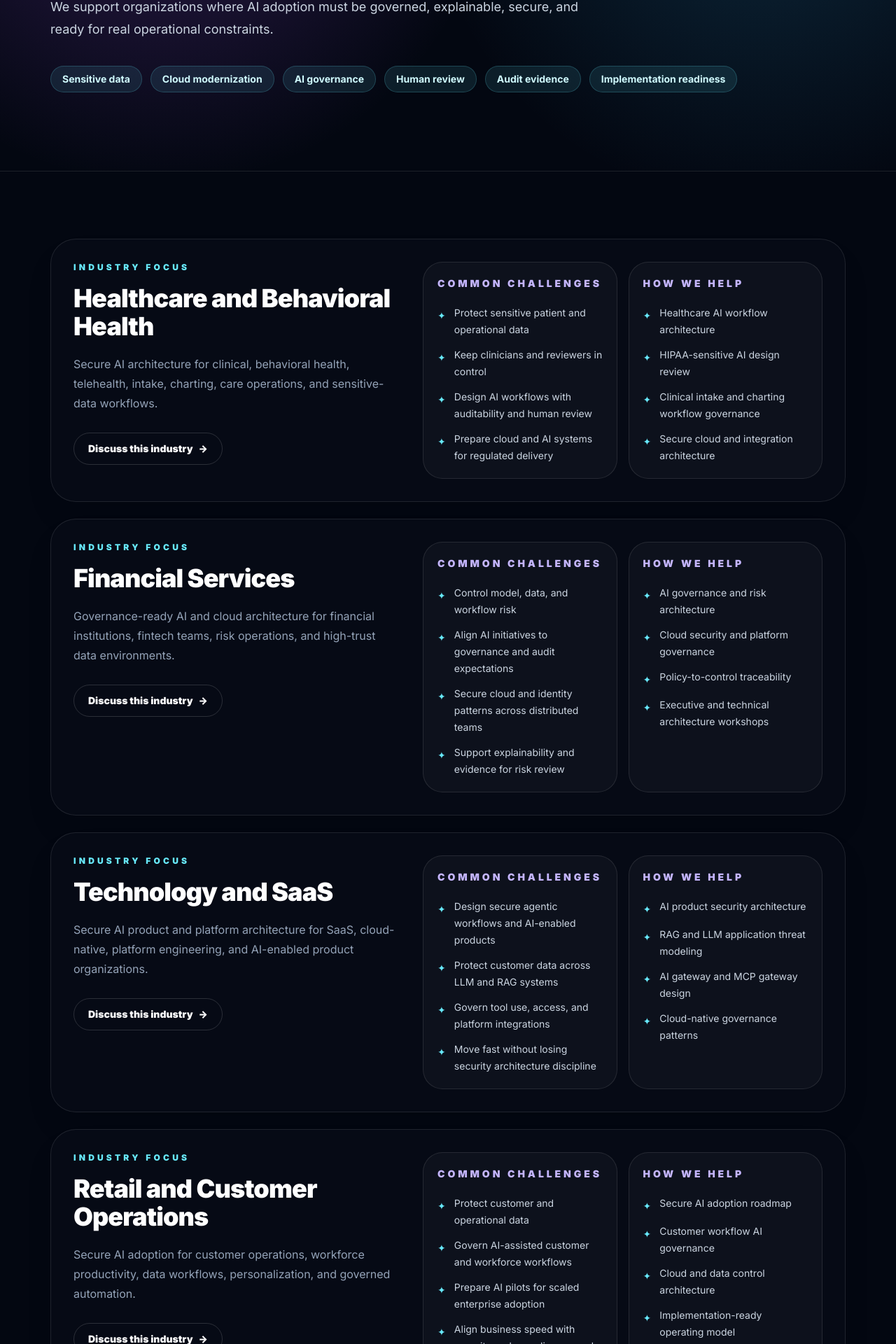
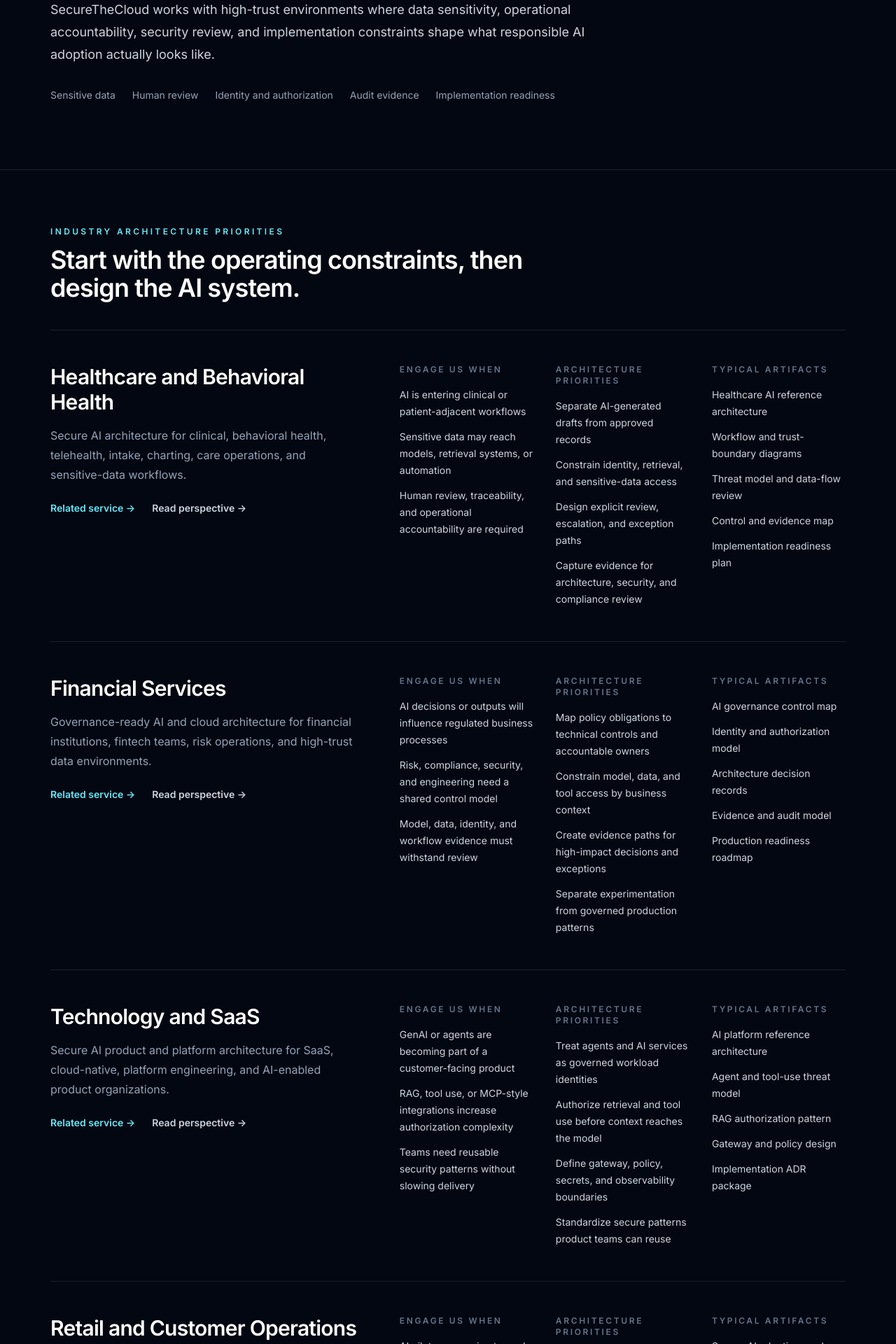
Before and after one commit to S3curethecloud/stc-marketing-site, a Next.js app: page /industries in a window 1280 px wide. Shown: the part 419-2339 px from the top of the page at 70% size. Built offline with nearby package versions, Linux system fonts and the light colour scheme.

Commit message:
Deepen industry credibility with architecture context

```diff
--- a/app/industries/page.tsx
+++ b/app/industries/page.tsx
@@ -5,7 +5,7 @@ import { buildPageMetadata } from "@/lib/metadata";
 export const metadata = buildPageMetadata({
   title: "Industries",
   description:
-    "SecureTheCloud supports healthcare, financial services, technology, retail, public sector, and regulated enterprise environments with secure AI and cloud governance architecture.",
+    "SecureTheCloud helps healthcare, financial services, technology, retail, and regulated organizations design secure AI and cloud architectures for real operating constraints.",
   path: "/industries",
 });
 
@@ -15,183 +15,256 @@ const industries = [
     title: "Healthcare and Behavioral Health",
     body:
       "Secure AI architecture for clinical, behavioral health, telehealth, intake, charting, care operations, and sensitive-data workflows.",
-    challenges: [
-      "Protect sensitive patient and operational data",
-      "Keep clinicians and reviewers in control",
-      "Design AI workflows with auditability and human review",
-      "Prepare cloud and AI systems for regulated delivery",
+    triggers: [
+      "AI is entering clinical or patient-adjacent workflows",
+      "Sensitive data may reach models, retrieval systems, or automation",
+      "Human review, traceability, and operational accountability are required",
     ],
-    services: [
-      "Healthcare AI workflow architecture",
-      "HIPAA-sensitive AI design review",
-      "Clinical intake and charting workflow governance",
-      "Secure cloud and integration architecture",
+    priorities: [
+      "Separate AI-generated drafts from approved records",
+      "Constrain identity, retrieval, and sensitive-data access",
+      "Design explicit review, escalation, and exception paths",
+      "Capture evidence for architecture, security, and compliance review",
     ],
+    artifacts: [
+      "Healthcare AI reference architecture",
+      "Workflow and trust-boundary diagrams",
+      "Threat model and data-flow review",
+      "Control and evidence map",
+      "Implementation readiness plan",
+    ],
+    serviceHref: "/services#regulated-ai",
+    insightHref: "/insights/designing-reviewable-ai-workflows-for-clinical-environments",
   },
   {
     id: "financial-services",
     title: "Financial Services",
     body:
       "Governance-ready AI and cloud architecture for financial institutions, fintech teams, risk operations, and high-trust data environments.",
-    challenges: [
-      "Control model, data, and workflow risk",
-      "Align AI initiatives to governance and audit expectations",
-      "Secure cloud and identity patterns across distributed teams",
-      "Support explainability and evidence for risk review",
+    triggers: [
+      "AI decisions or outputs will influence regulated business processes",
+      "Risk, compliance, security, and engineering need a shared control model",
+      "Model, data, identity, and workflow evidence must withstand review",
     ],
-    services: [
-      "AI governance and risk architecture",
-      "Cloud security and platform governance",
-      "Policy-to-control traceability",
-      "Executive and technical architecture workshops",
+    priorities: [
+      "Map policy obligations to technical controls and accountable owners",
+      "Constrain model, data, and tool access by business context",
+      "Create evidence paths for high-impact decisions and exceptions",
+      "Separate experimentation from governed production patterns",
     ],
+    artifacts: [
+      "AI governance control map",
+      "Identity and authorization model",
+      "Architecture decision records",
+      "Evidence and audit model",
+      "Production readiness roadmap",
+    ],
+    serviceHref: "/services#governance-compliance",
+    insightHref: "/insights/turning-ai-risk-frameworks-into-buildable-control-architecture",
   },
   {
     id: "technology",
     title: "Technology and SaaS",
     body:
       "Secure AI product and platform architecture for SaaS, cloud-native, platform engineering, and AI-enabled product organizations.",
-    challenges: [
-      "Design secure agentic workflows and AI-enabled products",
-      "Protect customer data across LLM and RAG systems",
-      "Govern tool use, access, and platform integrations",
-      "Move fast without losing security architecture discipline",
+    triggers: [
+      "GenAI or agents are becoming part of a customer-facing product",
+      "RAG, tool use, or MCP-style integrations increase authorization complexity",
+      "Teams need reusable security patterns without slowing delivery",
     ],
-    services: [
-      "AI product security architecture",
-      "RAG and LLM application threat modeling",
-      "AI gateway and MCP gateway design",
-      "Cloud-native governance patterns",
+    priorities: [
+      "Treat agents and AI services as governed workload identities",
+      "Authorize retrieval and tool use before context reaches the model",
+      "Define gateway, policy, secrets, and observability boundaries",
+      "Standardize secure patterns product teams can reuse",
     ],
+    artifacts: [
+      "AI platform reference architecture",
+      "Agent and tool-use threat model",
+      "RAG authorization pattern",
+      "Gateway and policy design",
+      "Implementation ADR package",
+    ],
+    serviceHref: "/services#ai-security-architecture",
+    insightHref: "/insights/designing-secure-agentic-systems-with-explicit-control-boundaries",
   },
   {
     id: "retail",
     title: "Retail and Customer Operations",
     body:
       "Secure AI adoption for customer operations, workforce productivity, data workflows, personalization, and governed automation.",
-    challenges: [
-      "Protect customer and operational data",
-      "Govern AI-assisted customer and workforce workflows",
-      "Prepare AI pilots for scaled enterprise adoption",
-      "Align business speed with security and compliance needs",
+    triggers: [
+      "AI pilots are moving toward customer or workforce production workflows",
+      "Business teams need speed while security teams need enforceable boundaries",
+      "Customer, workforce, or operational data requires controlled use",
     ],
-    services: [
+    priorities: [
+      "Classify use cases by data sensitivity and business impact",
+      "Define approved AI interaction and escalation patterns",
+      "Protect customer and operational data across integrations",
+      "Create reusable implementation and governance patterns",
+    ],
+    artifacts: [
       "Secure AI adoption roadmap",
-      "Customer workflow AI governance",
-      "Cloud and data control architecture",
-      "Implementation-ready operating model",
+      "Workflow risk classification",
+      "Cloud and data control model",
+      "Governed integration pattern",
+      "Operating model and handoff plan",
     ],
+    serviceHref: "/services#secure-ai-adoption",
+    insightHref: "/insights/why-secure-ai-adoption-needs-architecture-before-acceleration",
   },
   {
     id: "regulated",
     title: "Public Sector and Regulated Environments",
     body:
       "Governance-first AI architecture for organizations operating under security, privacy, compliance, procurement, and audit pressure.",
-    challenges: [
-      "Maintain accountability across complex stakeholders",
-      "Design secure AI workflows with explicit review paths",
-      "Prepare documentation for policy and compliance review",
-      "Modernize cloud and AI adoption without increasing risk",
+    triggers: [
+      "AI adoption requires formal review across multiple stakeholders",
+      "Policy requirements must become implementation and evidence requirements",
+      "Cloud or AI modernization is constrained by assurance and procurement processes",
     ],
-    services: [
-      "Regulated AI workflow architecture",
-      "Compliance-ready evidence model",
-      "Executive and stakeholder alignment",
+    priorities: [
+      "Make control ownership and review paths explicit",
+      "Translate governance obligations into buildable architecture",
+      "Design evidence capture before production rollout",
+      "Create implementation patterns that survive operational handoff",
+    ],
+    artifacts: [
+      "Regulated AI reference architecture",
+      "Policy-to-control traceability",
+      "Evidence register and review model",
+      "Stakeholder decision package",
       "Secure implementation roadmap",
     ],
+    serviceHref: "/services#regulated-ai",
+    insightHref: "/insights/implementing-ai-in-regulated-industries-with-confidence",
   },
 ] as const;
 
-const patterns = [
-  "Sensitive data",
-  "Cloud modernization",
-  "AI governance",
-  "Human review",
-  "Audit evidence",
-  "Implementation readiness",
+const architecturePerspectives = [
+  {
+    label: "Healthcare architecture perspective",
+    title: "AI-assisted documentation without giving the model authority over the record",
+    situation:
+      "A clinical team wants AI to summarize intake context and prepare documentation while preserving clinician accountability and sensitive-data boundaries.",
+    response:
+      "Separate AI-generated drafts from approved records, authorize data retrieval before model context is assembled, require clinician review, and capture evidence for the draft-to-approval path.",
+    artifacts:
+      "Workflow diagram, trust boundaries, authorization model, threat model, review controls, evidence requirements, and implementation ADRs.",
+    decision:
+      "Leadership can decide whether the workflow is ready for a governed pilot and which controls must exist before broader deployment.",
+  },
+  {
+    label: "Financial services architecture perspective",
+    title: "Turning AI policy into an engineering control model",
+    situation:
+      "Security, risk, compliance, and platform teams agree on AI principles but do not yet share an implementation model for access, evidence, exceptions, and production approval.",
+    response:
+      "Map policy statements to enforceable architecture controls, named owners, evidence sources, review gates, and production patterns that engineering teams can consume.",
+    artifacts:
+      "Control map, responsibility model, architecture decisions, evidence register, exception workflow, and production readiness criteria.",
+    decision:
+      "The organization can move from policy alignment to a buildable governance baseline with clear ownership and evidence expectations.",
+  },
+  {
+    label: "SaaS architecture perspective",
+    title: "Securing agent and tool use before it becomes product authority",
+    situation:
+      "A SaaS product is adding agentic workflows that can retrieve customer context and call internal or external tools.",
+    response:
+      "Treat the agent as a governed workload identity, scope tools by policy and context, validate retrieval authorization, isolate secrets, and record tool calls and policy outcomes.",
+    artifacts:
+      "Agent trust model, tool authorization matrix, gateway design, prompt-injection threat model, observability requirements, and implementation patterns.",
+    decision:
+      "Product and security leaders can define the minimum control plane required before the agent is allowed to influence production workflows.",
+  },
 ] as const;
 
 export default function IndustriesPage() {
   return (
     <>
-      <section className="relative overflow-hidden border-b border-white/10 bg-[#030711]">
-        <div className="absolute inset-0 bg-[radial-gradient(circle_at_18%_20%,rgba(168,85,247,0.25),transparent_30rem),radial-gradient(circle_at_85%_25%,rgba(56,189,248,0.18),transparent_30rem)]" />
-        <Container className="relative py-24 md:py-28">
-          <p className="text-sm font-black uppercase tracking-[0.45em] text-cyan-300">
+      <section className="border-b border-white/10 bg-[#030711]">
+        <Container className="py-16 sm:py-20 lg:py-24">
+          <p className="text-xs font-semibold uppercase tracking-[0.28em] text-cyan-300">
             Industries
           </p>
-          <h1 className="mt-6 max-w-5xl text-5xl font-black tracking-tight text-white md:text-7xl">
-            Secure AI architecture for high-trust environments.
+          <h1 className="mt-4 max-w-4xl text-4xl font-semibold tracking-tight text-white sm:text-5xl lg:text-[3.5rem] lg:leading-[1.05]">
+            Architecture for environments where AI has to survive real scrutiny.
           </h1>
-          <p className="mt-6 max-w-3xl text-lg leading-8 text-slate-300">
-            We support organizations where AI adoption must be governed, explainable, secure, and ready for real operational constraints.
+          <p className="mt-6 max-w-3xl text-base leading-7 text-slate-300 sm:text-lg sm:leading-8">
+            SecureTheCloud works with high-trust environments where data sensitivity, operational accountability, security review, and implementation constraints shape what responsible AI adoption actually looks like.
           </p>
-
-          <div className="mt-9 flex flex-wrap gap-3">
-            {patterns.map((pattern) => (
-              <span
-                key={pattern}
-                className="rounded-full border border-cyan-300/20 bg-cyan-300/10 px-4 py-2 text-sm font-bold text-cyan-100"
-              >
-                {pattern}
-              </span>
-            ))}
+          <div className="mt-8 flex flex-wrap gap-x-6 gap-y-3 text-sm text-slate-400">
+            <span>Sensitive data</span>
+            <span>Human review</span>
+            <span>Identity and authorization</span>
+            <span>Audit evidence</span>
+            <span>Implementation readiness</span>
           </div>
         </Container>
       </section>
 
-      <section className="bg-[#030711] py-16 md:py-24">
-        <Container>
-          <div className="grid gap-6">
+      <section className="border-b border-white/10 bg-[#030711]">
+        <Container className="py-14 sm:py-16 lg:py-20">
+          <div className="mb-10 max-w-3xl">
+            <p className="text-xs font-semibold uppercase tracking-[0.28em] text-cyan-300">
+              Industry architecture priorities
+            </p>
+            <h2 className="mt-3 text-3xl font-semibold tracking-tight text-white sm:text-4xl">
+              Start with the operating constraints, then design the AI system.
+            </h2>
+          </div>
+
+          <div className="divide-y divide-white/10 border-y border-white/10">
             {industries.map((industry) => (
-              <article
-                id={industry.id}
-                key={industry.id}
-                className="rounded-[2.25rem] border border-white/10 bg-[#060a15] p-6 shadow-2xl shadow-black/10 md:p-8"
-              >
-                <div className="grid gap-8 lg:grid-cols-[0.9fr_1.1fr]">
+              <article id={industry.id} key={industry.id} className="py-10 sm:py-12">
+                <div className="grid gap-8 lg:grid-cols-[0.82fr_1.18fr] lg:gap-14">
                   <div>
-                    <p className="text-xs font-black uppercase tracking-[0.35em] text-cyan-300">
-                      Industry focus
-                    </p>
-                    <h2 className="mt-4 text-3xl font-black tracking-tight text-white md:text-4xl">
+                    <h2 className="text-2xl font-semibold tracking-tight text-white sm:text-3xl">
                       {industry.title}
                     </h2>
-                    <p className="mt-5 text-base leading-7 text-slate-400">{industry.body}</p>
-                    <Link
-                      href="/request-demo"
-                      className="mt-7 inline-flex rounded-full border border-white/15 px-5 py-3 text-sm font-black text-white hover:border-cyan-300/60 hover:text-cyan-200"
-                    >
-                      Discuss this industry
-                      <span className="ml-2" aria-hidden="true">-&gt;</span>
-                    </Link>
+                    <p className="mt-4 max-w-xl text-base leading-7 text-slate-400">{industry.body}</p>
+                    <div className="mt-6 flex flex-wrap gap-x-6 gap-y-3 text-sm font-semibold">
+                      <Link href={industry.serviceHref} className="text-cyan-300 hover:text-cyan-200">
+                        Related service -&gt;
+                      </Link>
+                      <Link href={industry.insightHref} className="text-slate-300 hover:text-white">
+                        Read perspective -&gt;
+                      </Link>
+                    </div>
                   </div>
 
-                  <div className="grid gap-4 md:grid-cols-2">
-                    <div className="rounded-[1.75rem] border border-white/10 bg-white/[0.03] p-5">
-                      <h3 className="text-sm font-black uppercase tracking-[0.28em] text-violet-300">
-                        Common challenges
+                  <div className="grid gap-8 md:grid-cols-3">
+                    <div>
+                      <h3 className="text-xs font-semibold uppercase tracking-[0.22em] text-slate-500">
+                        Engage us when
                       </h3>
-                      <ul className="mt-5 grid gap-3">
-                        {industry.challenges.map((challenge) => (
-                          <li key={challenge} className="flex gap-3 text-sm leading-6 text-slate-300">
-                            <span className="mt-1 text-cyan-300">✦</span>
-                            <span>{challenge}</span>
-                          </li>
+                      <ul className="mt-4 space-y-3 text-sm leading-6 text-slate-300">
+                        {industry.triggers.map((item) => (
+                          <li key={item}>{item}</li>
                         ))}
                       </ul>
                     </div>
 
-                    <div className="rounded-[1.75rem] border border-white/10 bg-white/[0.03] p-5">
-                      <h3 className="text-sm font-black uppercase tracking-[0.28em] text-violet-300">
-                        How we help
+                    <div>
+                      <h3 className="text-xs font-semibold uppercase tracking-[0.22em] text-slate-500">
+                        Architecture priorities
                       </h3>
-                      <ul className="mt-5 grid gap-3">
-                        {industry.services.map((service) => (
-                          <li key={service} className="flex gap-3 text-sm leading-6 text-slate-300">
-                            <span className="mt-1 text-cyan-300">✦</span>
-                            <span>{service}</span>
-                          </li>
+                      <ul className="mt-4 space-y-3 text-sm leading-6 text-slate-300">
+                        {industry.priorities.map((item) => (
+                          <li key={item}>{item}</li>
+                        ))}
+                      </ul>
+                    </div>
+
+                    <div>
+                      <h3 className="text-xs font-semibold uppercase tracking-[0.22em] text-slate-500">
+                        Typical artifacts
+                      </h3>
+                      <ul className="mt-4 space-y-3 text-sm leading-6 text-slate-300">
+                        {industry.artifacts.map((item) => (
+                          <li key={item}>{item}</li>
                         ))}
                       </ul>
                     </div>
@@ -202,6 +275,74 @@ export default function IndustriesPage() {
           </div>
         </Container>
       </section>
+
+      <section className="border-b border-white/10 bg-[#050816]">
+        <Container className="py-14 sm:py-16 lg:py-20">
+          <div className="max-w-3xl">
+            <p className="text-xs font-semibold uppercase tracking-[0.28em] text-violet-300">
+              Architecture perspectives
+            </p>
+            <h2 className="mt-3 text-3xl font-semibold tracking-tight text-white sm:text-4xl">
+              What an enterprise architecture engagement can look like.
+            </h2>
+            <p className="mt-4 text-base leading-7 text-slate-400">
+              The scenarios below are illustrative architecture patterns, not customer case studies or claims. They show how SecureTheCloud approaches common enterprise design problems and the artifacts that support a decision.
+            </p>
+          </div>
+
+          <div className="mt-10 grid gap-10 lg:grid-cols-3">
+            {architecturePerspectives.map((perspective) => (
+              <article key={perspective.title} className="border-t border-white/15 pt-6">
+                <p className="text-xs font-semibold uppercase tracking-[0.22em] text-cyan-300">
+                  {perspective.label}
+                </p>
+                <h3 className="mt-3 text-xl font-semibold leading-7 text-white">{perspective.title}</h3>
+
+                <dl className="mt-6 space-y-5 text-sm leading-6">
+                  <div>
+                    <dt className="font-semibold text-white">Situation</dt>
+                    <dd className="mt-1 text-slate-400">{perspective.situation}</dd>
+                  </div>
+                  <div>
+                    <dt className="font-semibold text-white">Architecture response</dt>
+                    <dd className="mt-1 text-slate-400">{perspective.response}</dd>
+                  </div>
+                  <div>
+                    <dt className="font-semibold text-white">Artifacts</dt>
+                    <dd className="mt-1 text-slate-400">{perspective.artifacts}</dd>
+                  </div>
+                  <div>
+                    <dt className="font-semibold text-white">Decision supported</dt>
+                    <dd className="mt-1 text-slate-400">{perspective.decision}</dd>
+                  </div>
+                </dl>
+              </article>
+            ))}
+          </div>
+        </Container>
+      </section>
+
+      <section className="bg-[#030711]">
+        <Container className="grid gap-8 py-14 sm:py-16 lg:grid-cols-[1fr_auto] lg:items-end lg:py-20">
+          <div className="max-w-3xl">
+            <p className="text-xs font-semibold uppercase tracking-[0.28em] text-cyan-300">
+              Architecture consultation
+            </p>
+            <h2 className="mt-3 text-3xl font-semibold tracking-tight text-white sm:text-4xl">
+              Bring us the constraint, workflow, or decision that is slowing secure adoption.
+            </h2>
+            <p className="mt-4 text-base leading-7 text-slate-400">
+              We can help frame the trust boundaries, controls, artifacts, and implementation decisions required to move from AI ambition to a defensible architecture.
+            </p>
+          </div>
+          <Link
+            href="/request-demo"
+            className="inline-flex min-h-11 items-center justify-center rounded-md bg-cyan-300 px-5 py-3 text-sm font-semibold text-[#021018] hover:bg-cyan-200"
+          >
+            Request Architecture Consultation
+          </Link>
+        </Container>
+      </section>
     </>
   );
 }
```
